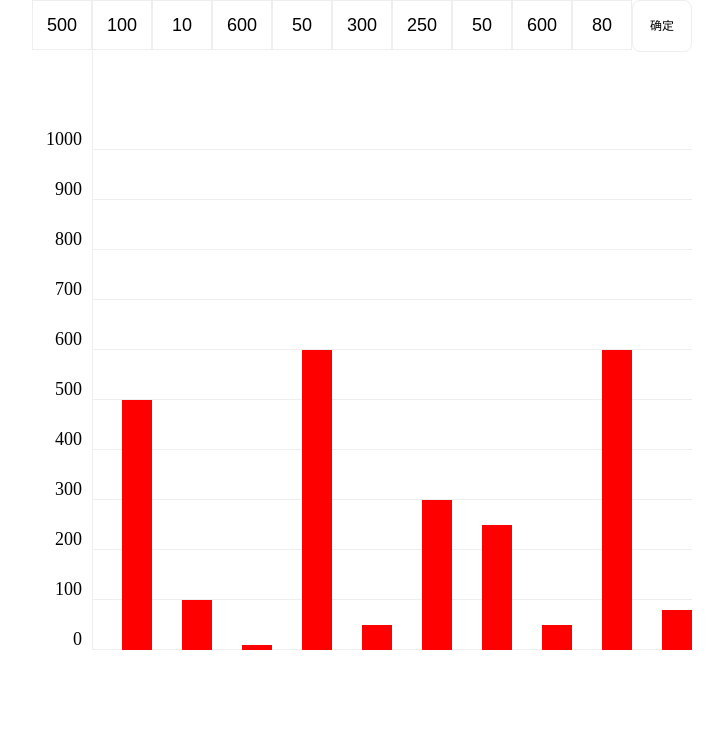
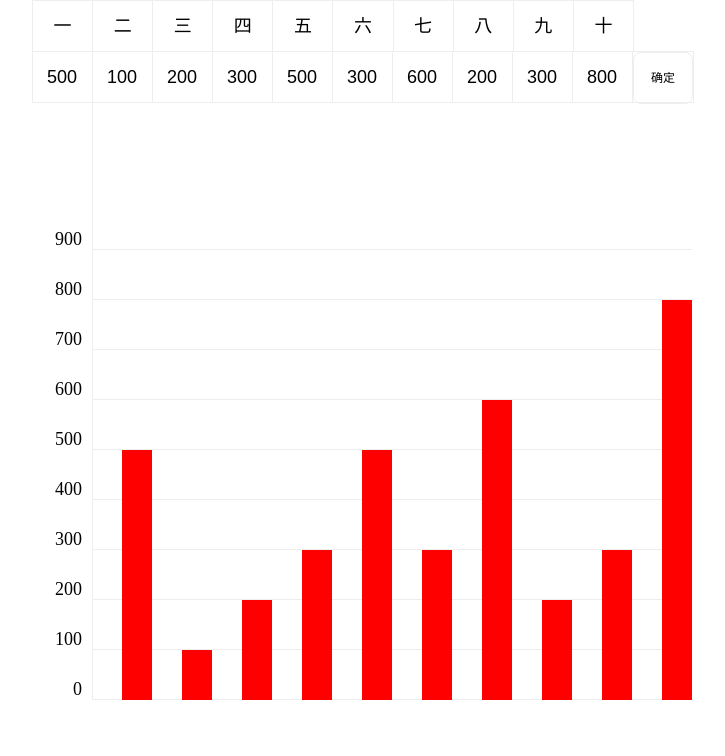
Before and after one commit to liw1990/chart, a plain HTML site: page index.html in a window 1280 px wide. Shown: the top 756 px of the page, without its empty margins (278-1003 px from the left). Drawn offline with Linux system fonts and the light colour scheme.

Commit message:
统计图完善

```diff
--- a/css/index.scss
+++ b/css/index.scss
@@ -22,12 +22,30 @@ img{
 .wrap{
 	width: 100%; height: auto;
 	.num{
-        width: 660px; height: 50px; margin: 0 auto; display: flex;
-        .input_txt{
-            width: 58px; border:1px solid #eee; font-size: 18px; text-align: center; line-height: 50px;
+        width: 660px; height: 100px; margin: 0 auto;
+        ul{
+        	width: 600px; height: 50px; display: flex; border: 1px solid #eee; border-bottom: none;
+        	li{
+        		flex: 1; height: 50px; text-align: center; line-height: 50px; font-size: 18px; border-right:1px solid #eee;
+        		&:nth-last-child(1){
+        			border-right: none;
+        		}
+        	}
         }
-        .btn_ok{
-            width: 58px; height: 50px; border:1px solid #eee; border-radius: 8px; text-align: center; line-height: 50px;
+        dl{
+        	width: 100%; height: 50px; display: flex; border: 1px solid #eee;
+        	dd{
+        		flex: 1; border-right: 1px solid #eee;
+        		&:nth-last-child(1){
+        			border-right: none;
+        		}
+        		.input_txt{
+                    width: 58px; font-size: 18px; text-align: center; line-height: 50px; border: none;
+                }
+        	}
+        	.btn_ok{
+                width: 58px; height: 50px; border:1px solid #eee; border-radius: 8px; text-align: center; line-height: 50px;
+            }
         }
     }
     .item{
@@ -94,11 +112,18 @@ img{
         	}
         }
         .round{
-            width: 500px; height: 500px; margin: 0 auto; border-radius: 100%; background: #eee; overflow: hidden; position: relative; border:none;
+            width: 600px; height: 600px; margin: 0 auto; border-radius: 100%; background: #eee; overflow: hidden; position: relative; border:none;
             li{
-                width: 0; height: 0; position: absolute; top: 250px; left: 250px; transform-origin:left top;
+                width: 0; height: 0; position: absolute; top: 300px; left: 300px; transform-origin:left top; z-index: 0;
                 p{
-                    width: 250px; height: 250px; transform-origin: left top; overflow: hidden; position: absolute; top: 0; left: 0; border:none;
+                    width: 300px; height: 300px; transform-origin: left top; position: absolute; top: 0; left: 0; z-index: 1; border:none;
+                    &:nth-child(1){
+                    	position: absolute; left: 0; top: 0; height: 230px; width: 1px; z-index: 2; opacity: 0.8;
+                    	span{
+                    		display: block; position: absolute; top: 150px; left: -15px; line-height: 15px; text-align: center; font-size: 12px;
+                    		background: #fff; border-radius: 10px; color: #000; padding: 0 8px;
+                    	}
+                    }
                 }
                 &:nth-child(1){
                     p{
@@ -151,9 +176,17 @@ img{
                     }
                 }
                 &:hover{
+                	z-index: 3 !important;
                 	p{
                 		background: #000;
+                		&:nth-child(1){
+                			opacity: 1;
+                			span{
+                				z-index: 999;
+                			}
+                		}
                 	}
+
                 }
             }
 
--- a/index.html
+++ b/index.html
@@ -7,7 +7,8 @@
 		<script type="text/javascript" src="js/jquery-3.3.1.js" ></script>
 		<script>
 			$(function(){
-				for( var i=0 ; i<=10 ;i++){
+				var len = $(".num ul li").length
+				for( var i=0 ; i<len ;i++){
 					$(".y").append("<li><p>"+i*100+ "</p></li>")
 					$(".zx_y").append("<li><p>"+i*100+ "</p></li>")
 				}
@@ -18,11 +19,18 @@
 					$(".zx_dot li").remove()
 					//获取输入的数据
 					var numArr = []
-					for(var i=0; i<10; i++){
+					var valArr = []
+					for(var i=0; i<len; i++){
 						if($(".num .input_txt").eq(i).val()!==undefined && $(".num .input_txt").eq(i).val()!== ''){
 							numArr.push($(".num .input_txt").eq(i).val())
 						}
 					}
+					for(var i=0; i<len; i++){
+						if($(".num ul li").eq(i).html()!==undefined && $(".num ul li").eq(i).html()!== ''){
+							valArr.push($(".num ul li").eq(i).html())
+						}
+					}
+					//console.log(valArr)
 					var count=0
 					for(var i = 0;i < numArr.length; i++){
 						count = count + parseInt(numArr[i])
@@ -44,8 +52,8 @@
 						        return result;
 						    }
 							var t = getTanDeg(((numArr[i]-numArr[i-1]) /2 )/49)
-							console.log(t*Math.PI / 180)
-							console.log(t)
+							//console.log(t*Math.PI / 180)
+							//console.log(t)
 							$(".zx_dot li").eq(i-1).children("span").css("transform", "rotate(" + -t + "deg)")
 							if(numArr[i]-numArr[i-1] >0){
 								$(".zx_dot li").eq(i-1).children("span").css("width", ((numArr[i]-numArr[i-1]) /2) / Math.sin(t*Math.PI / 180) +"px")
@@ -57,27 +65,51 @@
 					//饼状图
 					var rdeg = 0
 					var ndeg = 0
+					var rate = 0
+					var rateLast = 0
 					for( var i=0 ; i<numArr.length ;i++){
 						rdeg = rdeg + ndeg
+						//console.log(ndeg / 2)
+						//console.log(rdeg)
 						var ndeg = (numArr[i]/count)*360
-						$(".round").append("<li><p></p></li>")
+						$(".round").append("<li><p></p><p></p></li>")
+						$(".round li").eq(i).children("p").eq(0).css("transform","rotate(" + (-(ndeg / 2)) + "deg)")
+						$(".round li").eq(i).children("p").eq(0).append("<span></span>")
+						rate = rate +(Math.floor((numArr[i]/count)*10000))/100
+						//console.log(rate)
+						$(".round li").eq(i).children("p").eq(0).children("span").css("transform","rotate(" + (rdeg + (ndeg/2)) + "deg)")
+						if(i==8){
+							//console.log(rate)
+							rateLast = Math.round((100 - rate)*100)/100
+							//console.log(rateLast)
+						}
+						if(i==9){
+							//console.log(rate)
+							//console.log(rateLast)
+							$(".round li").eq(i).children("p").eq(0).children("span").html(valArr[i]+rateLast + "%")
+						}else{
+							$(".round li").eq(i).children("p").eq(0).children("span").html(valArr[i]+(Math.floor((numArr[i]/count)*10000))/100 + "%")
+						}
+						if(numArr[i]/count < 0.05){
+							$(".round li").eq(i).css("z-index",2)
+						}
 						if(ndeg >= 270){
-							$(".round li").eq(i).children("p").css("transform","skewY("+ (90 - (ndeg - 270 + 3)) + "deg)")
+							$(".round li").eq(i).children("p").eq(1).css("transform","skewY("+ (90 - (ndeg - 270 + 3)) + "deg)")
 							$(".round li").eq(i).append("<p></p><p></p><p></p>")
-							$(".round li").eq(i).children("p").eq(1).css("transform","rotate(" + -(ndeg - 270+2) + "deg)")
-							$(".round li").eq(i).children("p").eq(2).css("transform","rotate(" + -(ndeg - 180+1) + "deg)")
+							$(".round li").eq(i).children("p").eq(2).css("transform","rotate(" + -(ndeg - 270+2) + "deg)")
+							$(".round li").eq(i).children("p").eq(3).css("transform","rotate(" + -(ndeg - 180+1) + "deg)")
+							$(".round li").eq(i).children("p").eq(4).css("transform","rotate(" + -(ndeg - 90) + "deg)")
+						}else if(ndeg > 180 && ndeg <270){
+							$(".round li").eq(i).children("p").eq(1).css("transform","skewY("+ (90 - (ndeg - 180 +2)) + "deg)")
+							$(".round li").eq(i).append("<p></p><p></p>")
+							$(".round li").eq(i).children("p").eq(2).css("transform","rotate(" + -(ndeg - 180 +1) + "deg)")
 							$(".round li").eq(i).children("p").eq(3).css("transform","rotate(" + -(ndeg - 90) + "deg)")
-						}else if(ndeg > 180 && ndeg <270){
-							$(".round li").eq(i).children("p").css("transform","skewY("+ (90 - (ndeg - 180 +2)) + "deg)")
-							$(".round li").eq(i).append("<p></p><p></p>")
-							$(".round li").eq(i).children("p").eq(1).css("transform","rotate(" + -(ndeg - 180 +1) + "deg)")
+						}else if(ndeg < 90){
+							$(".round li").eq(i).children("p").eq(1).css("transform","skewY("+ (90 - ndeg) + "deg)")
+						}else{
+							$(".round li").eq(i).children("p").eq(1).css("transform","skewY("+ (180 - ndeg -2) + "deg)")
+							$(".round li").eq(i).append("<p></p>")
 							$(".round li").eq(i).children("p").eq(2).css("transform","rotate(" + -(ndeg - 90) + "deg)")
-						}else if(ndeg < 90){
-							$(".round li").eq(i).children("p").css("transform","skewY("+ (90 - ndeg) + "deg)")
-						}else{
-							$(".round li").eq(i).children("p").css("transform","skewY("+ (180 - ndeg -2) + "deg)")
-							$(".round li").eq(i).append("<p></p>")
-							$(".round li").eq(i).children("p").eq(1).css("transform","rotate(" + -(ndeg - 90) + "deg)")
 						}
 						$(".round li").eq(i).css("transform","rotate(" + -rdeg + "deg)")
 					}
@@ -92,17 +124,31 @@
 	<body>
 		<div class="wrap">
 			<div class="num">
-				<input type="text" class="input_txt input_txt_01" maxlength="3" value="500" />
-				<input type="text" class="input_txt input_txt_02" maxlength="3" value="100"  />
-				<input type="text" class="input_txt input_txt_03" maxlength="3" value="10"  />
-				<input type="text" class="input_txt input_txt_04" maxlength="3" value="600"  />
-				<input type="text" class="input_txt input_txt_05" maxlength="3" value="50"  />
-				<input type="text" class="input_txt input_txt_06" maxlength="3" value="300" />
-				<input type="text" class="input_txt input_txt_07" maxlength="3" value="250"  />
-				<input type="text" class="input_txt input_txt_08" maxlength="3" value="50"  />
-				<input type="text" class="input_txt input_txt_09" maxlength="3" value="600"  />
-				<input type="text" class="input_txt input_txt_10" maxlength="3" value="80" />
-				<div class="btn_ok">确定</div>
+				<ul>
+					<li>一</li>
+					<li>二</li>
+					<li>三</li>
+					<li>四</li>
+					<li>五</li>
+					<li>六</li>
+					<li>七</li>
+					<li>八</li>
+					<li>九</li>
+					<li>十</li>
+				</ul>
+				<dl>
+					<dd><input type="text" class="input_txt input_txt_01" maxlength="3" value="500" /></dd>
+					<dd><input type="text" class="input_txt input_txt_02" maxlength="3" value="100"  /></dd>
+					<dd><input type="text" class="input_txt input_txt_03" maxlength="3" value="200"  /></dd>
+					<dd><input type="text" class="input_txt input_txt_04" maxlength="3" value="300"  /></dd>
+					<dd><input type="text" class="input_txt input_txt_05" maxlength="3" value="500"  /></dd>
+					<dd><input type="text" class="input_txt input_txt_06" maxlength="3" value="300" /></dd>
+					<dd><input type="text" class="input_txt input_txt_07" maxlength="3" value="600"  /></dd>
+					<dd><input type="text" class="input_txt input_txt_08" maxlength="3" value="200"  /></dd>
+					<dd><input type="text" class="input_txt input_txt_09" maxlength="3" value="300"  /></dd>
+					<dd><input type="text" class="input_txt input_txt_10" maxlength="3" value="800" /></dd>
+					<div class="btn_ok">确定</div>
+				</dl>
 			</div>
 			<div class="item">
 				<ul class="y"></ul>
```
Also changed, not shown: css/index.css, 1 other file.
